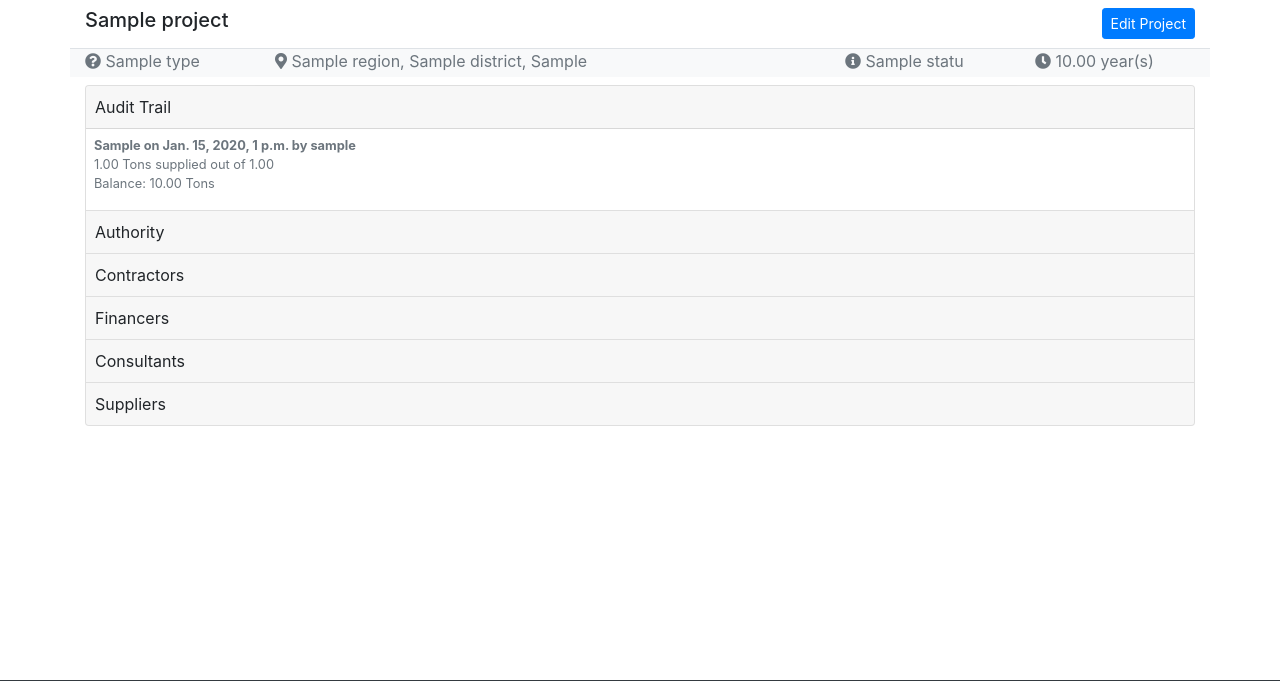
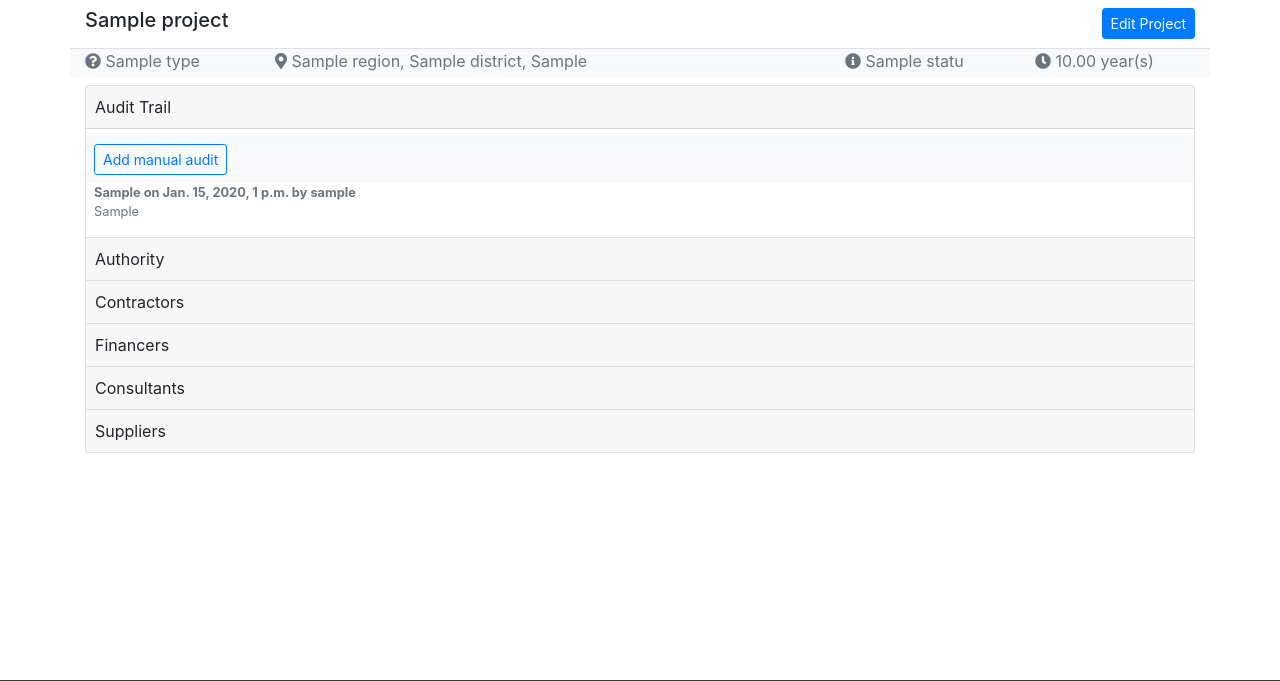
Before and after one commit to ezrankayamba/twiga_pmt, a Django app: page /projects/detail/1 in a window 1280 px wide. Shown: the part 56-737 px from the top of the page. Run offline with Django 3.2, Linux system fonts and the light colour scheme; a user stored in the database is signed in; tables that the repository leaves empty hold one stand-in row (values such as "Sample post"); parts of the project's set-up code (start-up, migrations or seed data) failed here and were passed over; some libraries are stand-ins or nearby versions.

Commit message:
Added manual audit

```diff
--- a/core/static/core/styles.css
+++ b/core/static/core/styles.css
@@ -127,3 +127,7 @@
         width: 600px;
     }
 }
+.audit-container{
+    max-height: 10rem;
+    overflow-y: scroll;
+}
--- a/projects/models.py
+++ b/projects/models.py
@@ -115,12 +115,16 @@
 class ProjectAudit(models.Model):
     project = models.ForeignKey(to=Project, related_name="audits", on_delete=models.CASCADE)
     remarks = models.CharField(max_length=1000, null=True, blank=True)
-    demanded = models.DecimalField(decimal_places=2, max_digits=10, default=0)
-    supplied = models.DecimalField(decimal_places=2, max_digits=10, default=0)
-    balance = models.DecimalField(decimal_places=2, max_digits=10, default=0)
+    demanded = models.DecimalField(decimal_places=2, max_digits=10, default=0, null=True)
+    supplied = models.DecimalField(decimal_places=2, max_digits=10, default=0, null=True)
+    balance = models.DecimalField(decimal_places=2, max_digits=10, default=0, null=True)
     other = models.CharField(max_length=1000, null=True, blank=True)
     logged_by = models.ForeignKey(to=User, related_name="audits", on_delete=models.CASCADE, null=True)
     date_created = models.DateTimeField(auto_now_add=True, null=True)
+    manual = models.BooleanField(default=False)
 
     class Meta:
         ordering = ['-date_created']
+
+    def get_absolute_url(self):
+        return reverse('projects-detail', kwargs={'pk': self.project.id})
--- a/projects/templates/projects/detail-parts/audit.html
+++ b/projects/templates/projects/detail-parts/audit.html
@@ -12,6 +12,18 @@
 </div>
 <div id="audit" class="collapse show" data-parent="#details">
     <div class="card-body p-2">
+        <div class="row bg-light pt-2 pb-2">
+            <div class="col">
+                <a
+                    href="{%url 'projects-audit-create' prj.id %}"
+                    role="button"
+                    class="btn btn-sm btn-outline-primary"
+                    >Add manual audit</a
+                >
+            </div>
+        </div>
+        <div class="row">
+            <div class="col audit-container">
                 {%for audit in prj.audits.all%}
                 <div class="mb-2 text-muted small">
                     <p class="mb-0">
@@ -21,11 +33,19 @@
                             <span>{{audit.logged_by}}</span></b
                         >
                     </p>
+                    {%if audit.manual %}
+                    <p class="mb-0">
+                        {{audit.remarks}}
+                    </p>
+                    {%else%}
                     <p class="mb-0">
                         {{audit.supplied}} Tons supplied out of {{audit.demanded}}
                     </p>
                     <p class="mb-0">Balance: {{audit.balance}} Tons</p>
+                    {%endif%}
                 </div>
                 {%endfor%}
             </div>
         </div>
+    </div>
+</div>
--- a/projects/urls.py
+++ b/projects/urls.py
@@ -16,5 +16,6 @@
     path('<project_id>/supplier/create', views.ProjectSupplierCreateView.as_view(), name='projects-supplier-create'),
     path('<project_id>/supplier/update/<pk>', views.ProjectSupplierUpdateView.as_view(), name='projects-supplier-update'),
     path('<project_id>/consultant/create', views.ProjectConsultantCreateView.as_view(), name='projects-consultant-create'),
+    path('<project_id>/audit/create', views.ProjectAuditCreateView.as_view(), name='projects-audit-create'),
     path('<project_id>/consultant/update/<pk>', views.ProjectConsultantUpdateView.as_view(), name='projects-consultant-update'),
 ]
--- a/projects/views.py
+++ b/projects/views.py
@@ -49,6 +49,12 @@
 class ProjectDetailView(LoginRequiredMixin, generic.DetailView):
     model = models.Project
     context_object_name = 'prj'
+
+    def get_context_data(self, **kwargs):
+        context = super().get_context_data(**kwargs)
+        project = get_object_or_404(models.Project, id=self.kwargs['pk'])
+        context['audit_list'] = models.ProjectAudit.objects.filter(project=project).all()[:3]
+        return context
 
 
 class ProjectContractorCreateView(LoginRequiredMixin, generic.CreateView):
@@ -173,6 +179,23 @@
         return super(ProjectSupplierUpdateView, self).form_valid(form)
 
 
+class ProjectAuditCreateView(LoginRequiredMixin, generic.CreateView):
+    model = models.ProjectAudit
+    form_class = forms.ProjectAuditCreateForm
+
+    def get_context_data(self, **kwargs):
+        context = super().get_context_data(**kwargs)
+        return context
+
+    def form_valid(self, form):
+        project = get_object_or_404(models.Project, id=self.kwargs['project_id'])
+        form.instance.project = project
+        form.instance.manual = True
+        form.instance.logged_by = self.request.user
+        form.instance.other = 'Manual Audit'
+        return super(ProjectAuditCreateView, self).form_valid(form)
+
+
 def export_projects(request):
     export_id = datetime.now().strftime("%Y%m%d%H%M%S")
     response = HttpResponse(content_type='application/vnd.ms-excel')
```
Also changed, not shown: projects/forms.py (+9 -0 lines), projects/templates/projects/projectaudit_form.html (added, +16 -0 lines), projects/migrations/0018_auto_20191209_1715.py (added). Lines whose indentation alone changed are shown as unchanged.
